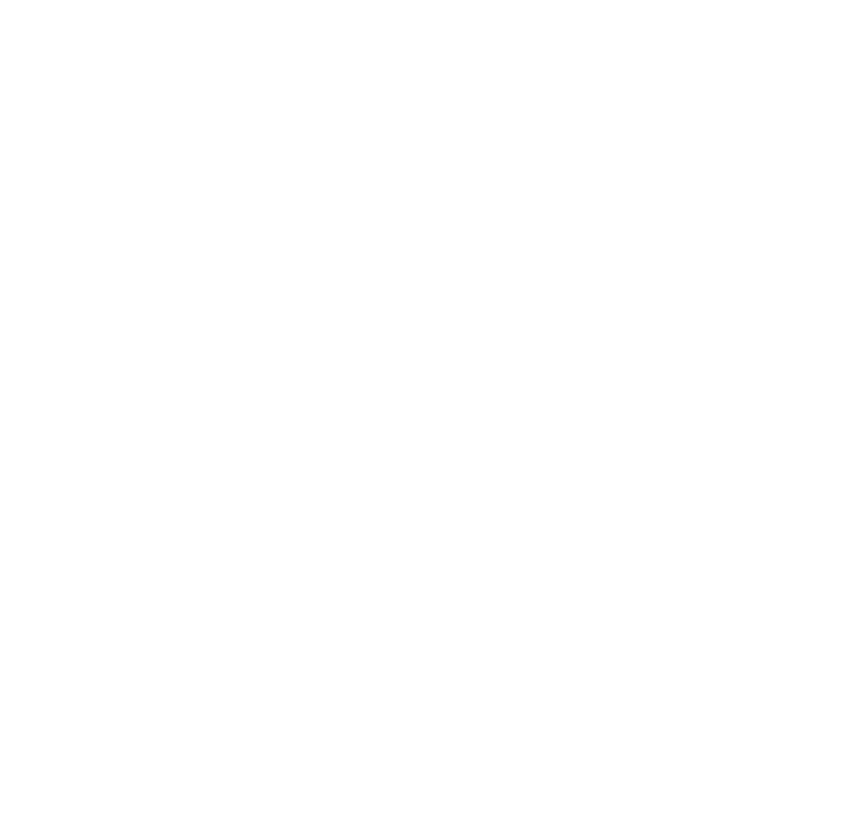
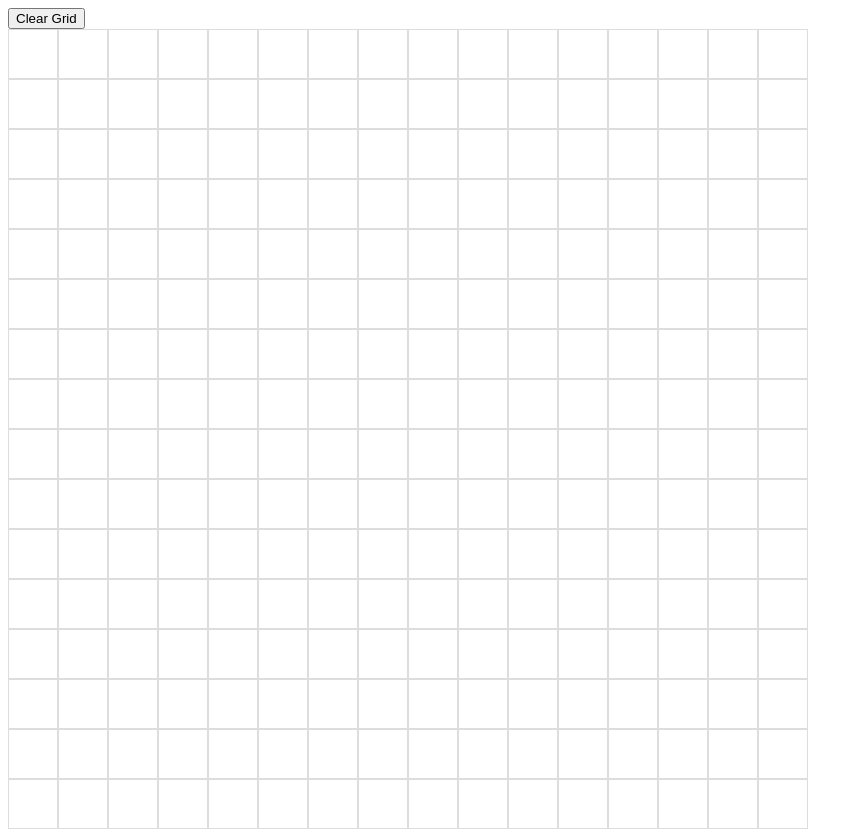
Before and after one commit to A2-NieR/Etch-a-Sketch, a plain HTML site: page index.html in a window 1280 px wide. Shown: the whole page, without its empty margins (0-863 px from the left). Before the commit the page ends 800 px from the top, so only its background shows below. Drawn offline with Linux system fonts and the light colour scheme.

Commit message:
Working grid with button

```diff
--- a/index.html
+++ b/index.html
@@ -3,9 +3,11 @@
 <head>
   <meta charset="UTF-8">
   <meta name="viewport" content="width=device-width, initial-scale=1.0">
+  <link rel="stylesheet" type="text/css" href="styles.css">
   <title>Document</title>
 </head>
 <body>
-
+  <div id='container'></div>
 </body>
+<script src="scripts.js"></script>
 </html>
--- a/scripts.js
+++ b/scripts.js
@@ -0,0 +1,24 @@
+const btn = document.createElement('button');
+btn.innerHTML = 'Clear Grid';
+document.body.appendChild(btn).className = 'clear-grid';
+
+const container = document.getElementById("container");
+
+function makeRows(rows, cols) {
+  container.style.setProperty('--grid-rows', rows);
+  container.style.setProperty('--grid-cols', cols);
+  for (c = 0; c < (rows * cols); c++) {
+    let cell = document.createElement("div");
+    // cell.innerText = (c + 1);
+    container.appendChild(cell).className = "grid-item";
+    cell.addEventListener('mouseover', function (e) {
+      e.target.style.background = 'black';
+    })
+  };
+};
+
+makeRows(16, 16);
+
+document.body.insertBefore(btn, container);
+
+function clearGrid() {};
--- /dev/null
+++ b/styles.css
@@ -0,0 +1,17 @@
+:root {
+  --grid-cols: 1;
+  --grid-rows: 1;
+}
+
+#container {
+  display: grid;
+  /* grid-gap: 1em; */
+  grid-template-rows: repeat(var(--grid-rows), 50px);
+  grid-template-columns: repeat(var(--grid-cols), 50px);
+}
+
+.grid-item {
+  padding: 1em;
+  border: 1px solid #ddd;
+  text-align: center;
+}
```
